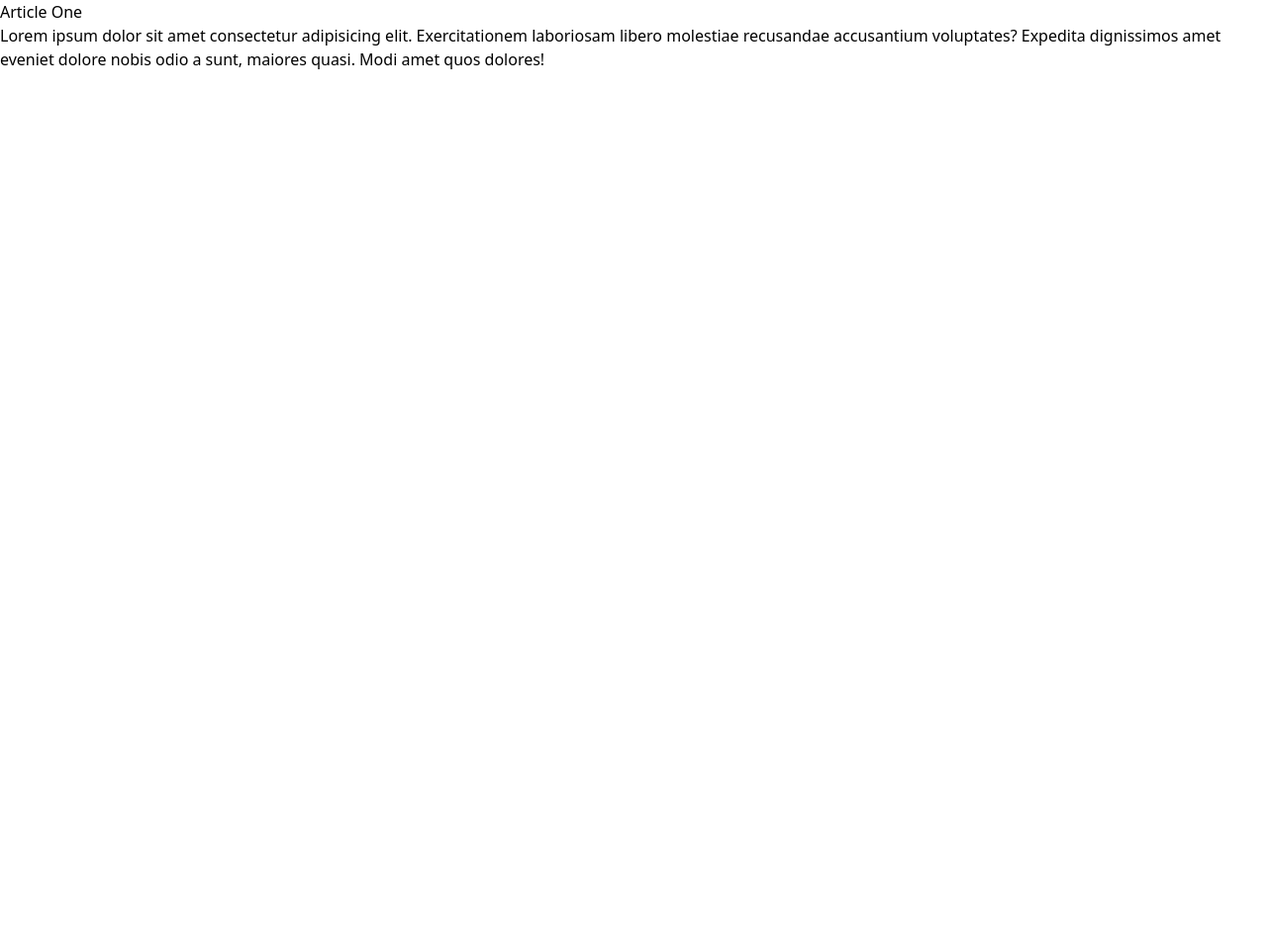
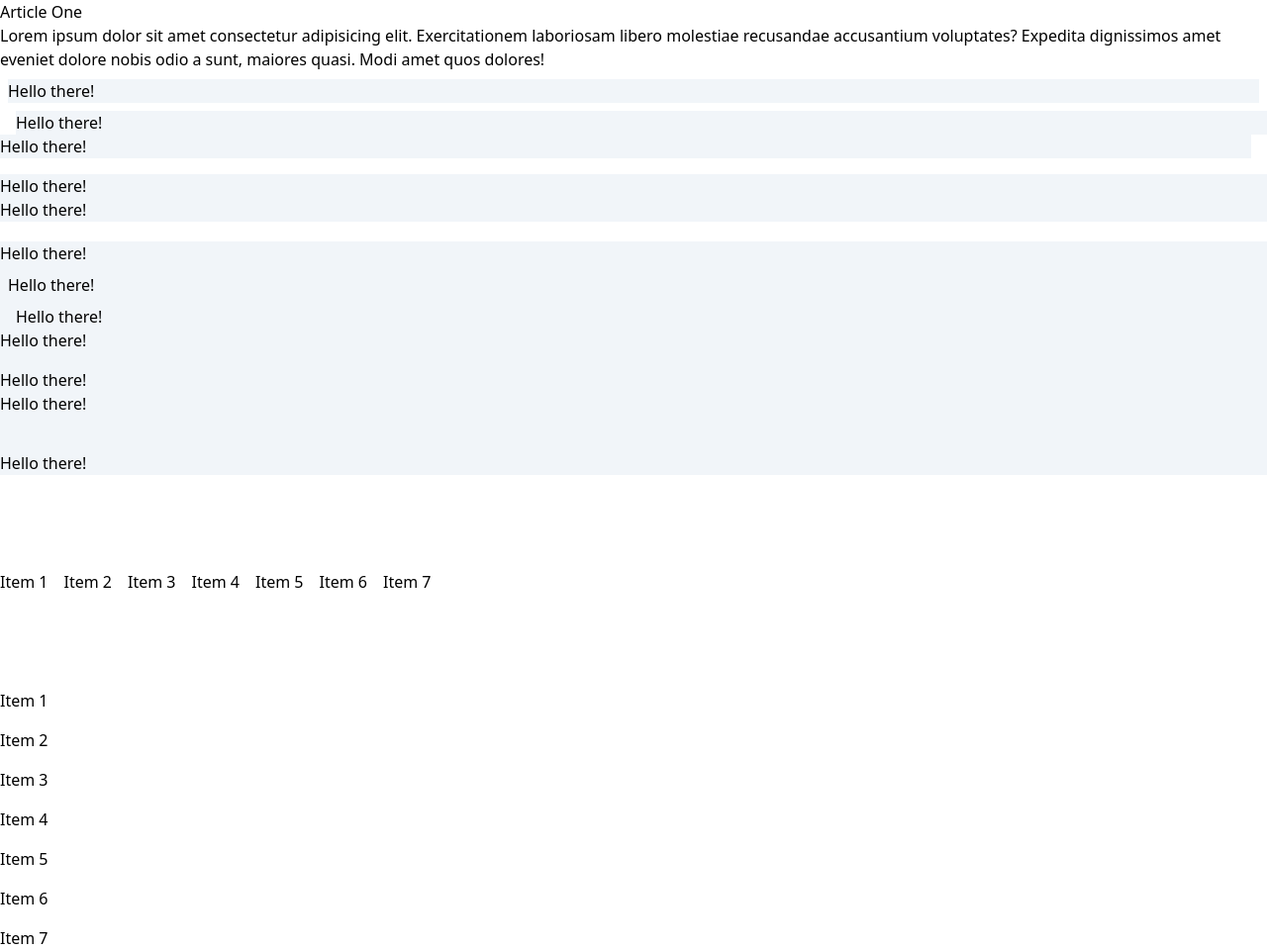
Before and after one commit to alison2686/tailwind-sandbox, a plain HTML site: page 03-container-spacing/index.html in a window 1280 px wide. Shown: the whole page at 99% size. Before the commit the page ends 800 px from the top, so only its background shows below. Drawn offline with nearby package versions, Linux system fonts and the light colour scheme.

Commit message:
container and spacing

```diff
--- a/03-container-spacing/index.html
+++ b/03-container-spacing/index.html
@@ -9,7 +9,7 @@
   </head>
   <body>
     <!-- Container -->
-    <div>
+    <div class="container mx-auto">
       <article>
         <h3>Article One</h3>
         <p>
@@ -21,12 +21,42 @@
       </article>
 
       <!-- Margin -->
+      <div class="bg-slate-100 m-2">Hello there!</div>
+      <div class="bg-slate-100 ml-4">Hello there!</div>
+      <div class="bg-slate-100 mr-4">Hello there!</div>
+      <div class="bg-slate-100 mt-4">Hello there!</div>
+      <div class="bg-slate-100 mb-4">Hello there!</div>
+      <div class="bg-slate-100 mt-[20px]">Hello there!</div>
 
       <!-- Padding -->
+      <div class="bg-slate-100 p-2">Hello there!</div>
+      <div class="bg-slate-100 pl-4">Hello there!</div>
+      <div class="bg-slate-100 pr-4">Hello there!</div>
+      <div class="bg-slate-100 pt-4">Hello there!</div>
+      <div class="bg-slate-100 pb-4">Hello there!</div>
+      <div class="bg-slate-100 pt-[20px]">Hello there!</div>
 
       <!-- Space Between X -->
+      <div class="flex mt-24 space-x-4">
+        <div>Item 1</div>
+        <div>Item 2</div>
+        <div>Item 3</div>
+        <div>Item 4</div>
+        <div>Item 5</div>
+        <div>Item 6</div>
+        <div>Item 7</div>
+      </div>
 
       <!-- Space Between Y -->
+      <div class="flex flex-col mt-24 space-y-4">
+        <div>Item 1</div>
+        <div>Item 2</div>
+        <div>Item 3</div>
+        <div>Item 4</div>
+        <div>Item 5</div>
+        <div>Item 6</div>
+        <div>Item 7</div>
+      </div>
     </div>
   </body>
 </html>
```
